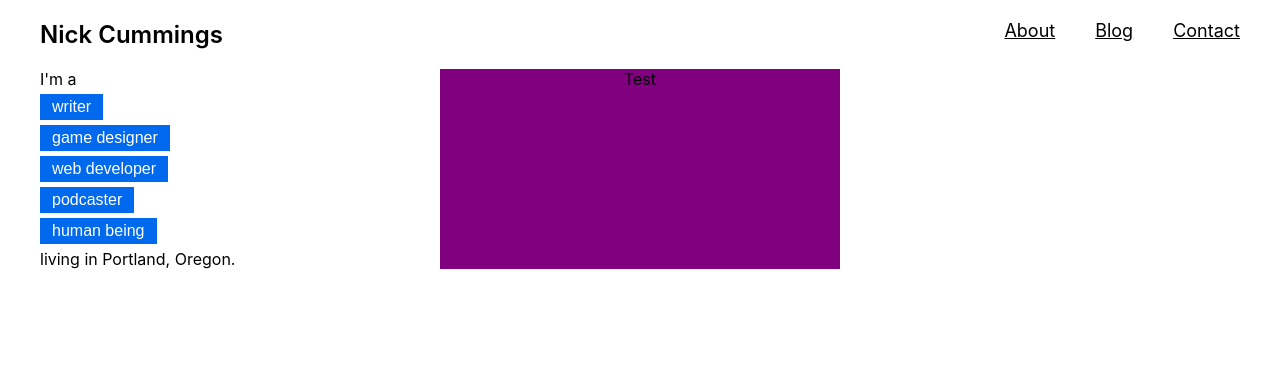
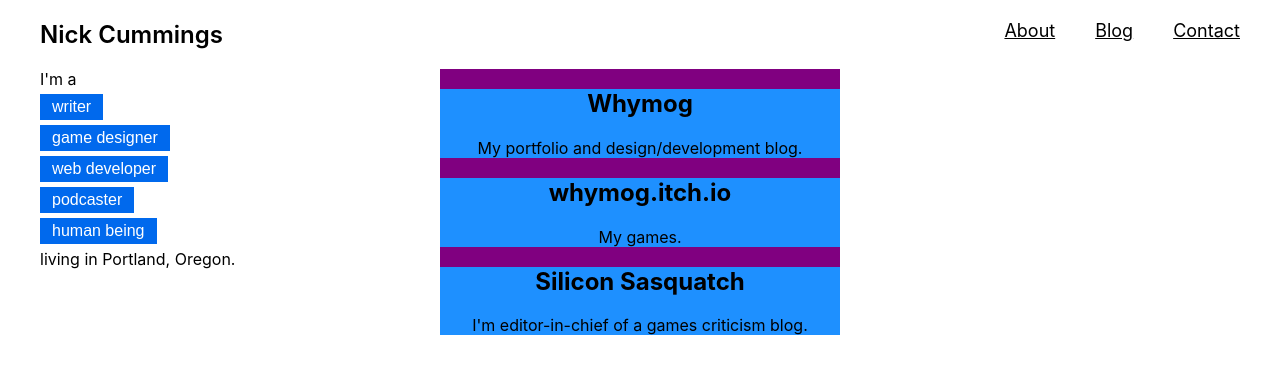
Before and after one commit to whymog/nickcummings.com, a React (Create React App) app: page / in a window 1280 px wide. Shown: the top 374 px of the page. Built offline with nearby package versions, Linux system fonts and the light colour scheme.

Commit message:
Stub out logic for rendering things I do.

```diff
--- a/src/components/WhatIDo/WhatIDo.js
+++ b/src/components/WhatIDo/WhatIDo.js
@@ -1,12 +1,54 @@
 import React, { Component } from 'react'
 import PropTypes from 'prop-types'
 import styles from './WhatIDo.module.css'
+
+const thingsIDo = [
+    {
+        imagePath: '',
+        title: 'Whymog',
+        description: 'My portfolio and design/development blog.',
+        href: 'https://www.whymog.net/',
+    },
+    {
+        imagePath: '',
+        title: 'whymog.itch.io',
+        description: 'My games.',
+        href: 'https://whymog.itch.io',
+    },
+    {
+        imagePath: '',
+        title: 'Silicon Sasquatch',
+        description: 'I\'m editor-in-chief of a games criticism blog.',
+        href: 'https://www.siliconsasquatch.com',
+    }
+]
+
+const ThingIDo = React.memo(({ imagePath, title, description, href }) => (
+    <div className={styles.thing}>
+        <h2>{title}</h2>
+        <p>{description}</p>
+    </div>
+))
+
+ThingIDo.propTypes = {
+    imagePath: PropTypes.string,
+    title: PropTypes.string,
+    description: PropTypes.string,
+    href: PropTypes.string,
+}
 
 export class WhatIDo extends Component {
     render() {
         return (
             <div className={styles.wrapper}>
-                Test
+                {thingsIDo.map(thing => (
+                    <ThingIDo
+                        imagePath={thing.imagePath}
+                        title={thing.title}
+                        description={thing.description}
+                        href={thing.href}
+                    />
+                ))}
             </div>
         )
     }
--- a/src/components/WhatIDo/WhatIDo.module.css
+++ b/src/components/WhatIDo/WhatIDo.module.css
@@ -1,3 +1,7 @@
 .wrapper {
     background-color: purple;
 }
+
+.thing {
+    background-color: dodgerblue;
+}
```
